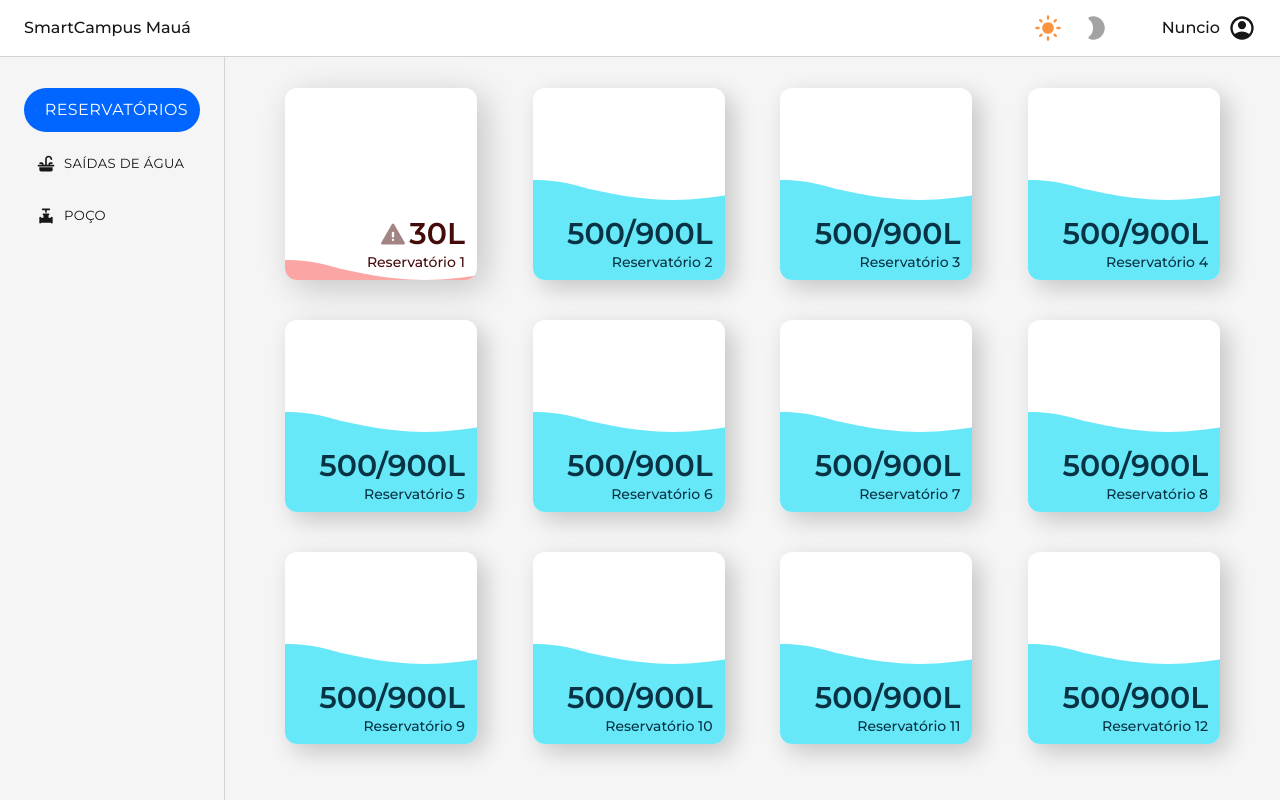
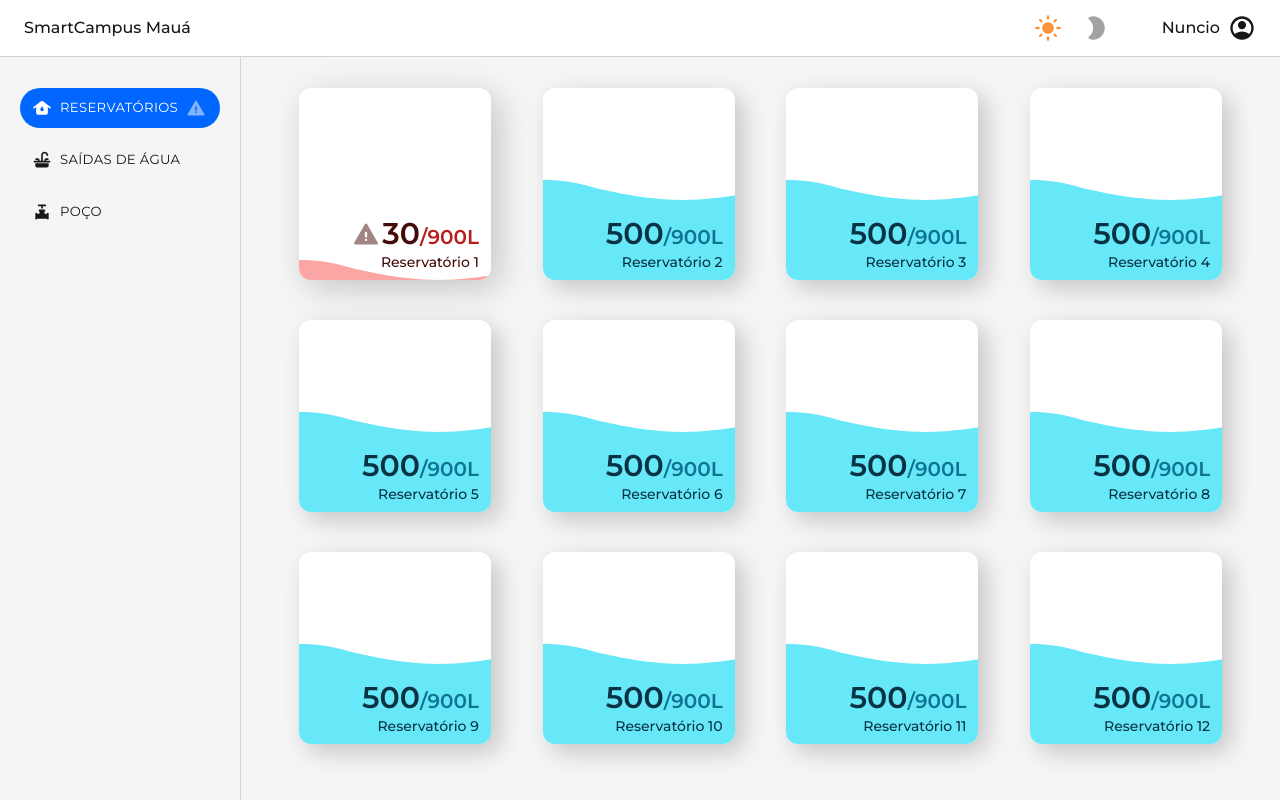
Before and after one commit to Enrico-Saez/SmartCampus, a SvelteKit app: page /reservatorios in a window 1280 px wide. Built offline with nearby package versions, Linux system fonts and the light colour scheme.

Commit message:
Outros ajustes

```diff
--- a/src/routes/(portal)/+layout.svelte
+++ b/src/routes/(portal)/+layout.svelte
@@ -21,7 +21,7 @@
 		<div class="flex space-x-12">
 			<div class="flex space-x-3">
 				<button
-					class="cursor-default rounded-full p-1 transition dark:hover:cursor-pointer dark:hover:bg-neutral-700"
+					class="cursor-default rounded-full p-1 transition duration-150 ease-in dark:hover:cursor-pointer dark:hover:bg-neutral-700"
 					on:click={toggleLightMode}
 				>
 					<svg
@@ -37,7 +37,7 @@
 					>
 				</button>
 				<button
-					class="rounded-full p-1 transition hover:bg-neutral-200 dark:cursor-default dark:hover:cursor-default dark:hover:bg-transparent"
+					class="rounded-full p-1 transition duration-150 ease-in hover:bg-neutral-200 dark:cursor-default dark:hover:cursor-default dark:hover:bg-transparent"
 					on:click={toggleDarkMode}
 				>
 					<svg
@@ -71,10 +71,10 @@
 	</div>
 </nav>
 <div class="flex h-screen divide-x divide-neutral-300 dark:divide-neutral-700">
-	<nav class="fixed top-14 h-full w-56 bg-neutral-100 px-6 py-8 dark:bg-[#121212]">
+	<nav class="fixed top-14 h-full w-60 bg-neutral-100 px-5 py-8 dark:bg-[#121212]">
 		<div class="flex flex-col space-y-3">
 			<a
-				class="a flex items-center space-x-2 text-nowrap rounded-full px-3 py-2.5 tracking-wide transition"
+				class="a flex items-center space-x-2 text-nowrap rounded-full px-3 py-2.5 text-[0.825rem] tracking-wide transition"
 				class:nav-button-pressed={$page.route.id?.match(/reservatorios/g)}
 				class:nav-button-unpressed={!$page.route.id?.match(/reservatorios/g)}
 				href="/reservatorios"
@@ -84,7 +84,18 @@
 						fill="currentColor"
 						d="M7 20q-.825 0-1.412-.587T5 18v-7.15L3 12.4q-.325.25-.737.2t-.663-.4q-.25-.325-.187-.725t.387-.65l8.975-6.9Q11.325 3.5 12 3.5t1.225.425L22.2 10.8q.325.25.388.65t-.188.75q-.25.35-.65.388t-.75-.213l-2-1.525V18q0 .825-.587 1.413T17 20zm5-4q.825 0 1.413-.587T14 14q0-.675-.375-1.437T12 10q-1.25 1.8-1.625 2.563T10 14q0 .825.588 1.413T12 16"
 					/></svg
-				><span>RESERVATÓRIOS</span></a
+				><span>RESERVATÓRIOS</span>
+				<svg
+					class="animate-pulse"
+					xmlns="http://www.w3.org/2000/svg"
+					width="20"
+					height="20"
+					viewBox="0 0 24 24"
+					><path
+						fill="currentColor"
+						d="M2.725 21q-.275 0-.5-.137t-.35-.363q-.125-.225-.137-.488t.137-.512l9.25-16q.15-.25.388-.375T12 3q.25 0 .488.125t.387.375l9.25 16q.15.25.138.513t-.138.487q-.125.225-.35.363t-.5.137zM12 18q.425 0 .713-.288T13 17q0-.425-.288-.712T12 16q-.425 0-.712.288T11 17q0 .425.288.713T12 18m0-3q.425 0 .713-.288T13 14v-3q0-.425-.288-.712T12 10q-.425 0-.712.288T11 11v3q0 .425.288.713T12 15"
+					/></svg
+				></a
 			>
 			<a
 				class="flex items-center space-x-2 text-nowrap rounded-full px-3 py-2.5 text-[0.825rem] tracking-wide transition"
@@ -115,7 +126,7 @@
 			>
 		</div>
 	</nav>
-	<div class="ml-56 w-full overflow-y-auto bg-neutral-100 p-8 pt-[5.5rem] dark:bg-[#121212]">
+	<div class="ml-60 w-full overflow-y-auto bg-neutral-100 p-8 pt-[5.5rem] dark:bg-[#121212]">
 		<div class="h-full">
 			<slot />
 			<div class="h-8"></div>
--- a/src/routes/(portal)/reservatorios/+page.svelte
+++ b/src/routes/(portal)/reservatorios/+page.svelte
@@ -31,7 +31,9 @@
 						d="M2.725 21q-.275 0-.5-.137t-.35-.363q-.125-.225-.137-.488t.137-.512l9.25-16q.15-.25.388-.375T12 3q.25 0 .488.125t.387.375l9.25 16q.15.25.138.513t-.138.487q-.125.225-.35.363t-.5.137zM12 18q.425 0 .713-.288T13 17q0-.425-.288-.712T12 16q-.425 0-.712.288T11 17q0 .425.288.713T12 18m0-3q.425 0 .713-.288T13 14v-3q0-.425-.288-.712T12 10q-.425 0-.712.288T11 11v3q0 .425.288.713T12 15"
 					/></svg
 				>
-				<h1 class="text-3xl font-semibold">30L</h1>
+				<h1 class="text-3xl font-semibold">
+					30<span class="text-xl text-red-700 dark:text-red-300">/900L</span>
+				</h1>
 			</div>
 			<p class="text-sm font-medium">Reservatório 1</p>
 		</div>
@@ -54,7 +56,9 @@
 				class="absolute bottom-1 right-0 hidden h-16 w-40 rounded-l-full bg-black/60 dark:block"
 			></div>
 			<div class="absolute bottom-2 right-3 text-right text-cyan-950 dark:text-cyan-100">
-				<h1 class="text-3xl font-semibold">500/900L</h1>
+				<h1 class="text-3xl font-semibold">
+					500<span class="text-xl text-cyan-700 dark:text-cyan-300">/900L</span>
+				</h1>
 				<p class="text-sm font-medium">Reservatório {i + 2}</p>
 			</div>
 		</div>
--- a/src/routes/(portal)/saidas-de-agua/+page.svelte
+++ b/src/routes/(portal)/saidas-de-agua/+page.svelte
@@ -3,7 +3,7 @@
 
 <div class="grid grid-cols-4 justify-items-center gap-y-10">
 	<div
-		class="animate-fade-in relative flex h-48 w-48 flex-col justify-end overflow-hidden rounded-xl bg-white dark:bg-neutral-800"
+		class="animate-fade-in relative flex h-48 w-48 overflow-hidden rounded-xl bg-white dark:bg-neutral-800"
 		style="box-shadow: 8px 8px 34px rgba(0,0,0,.2)"
 	>
 		<svg xmlns="http://www.w3.org/2000/svg" width="32" height="32" viewBox="0 0 512 512"
@@ -13,32 +13,69 @@
 			/></svg
 		>
 	</div>
-	{#each Array(11) as _, i}
+	{#each Array(9) as _, i}
 		<div
-			class="animate-fade-in relative flex h-48 w-48 flex-col justify-end overflow-hidden rounded-xl bg-white dark:bg-neutral-800 dark:shadow-black"
+			class="animate-fade-in relative h-48 w-48 overflow-hidden rounded-xl bg-white dark:bg-neutral-800 dark:shadow-black"
 			style="box-shadow: 8px 8px 25px rgba(0,0,0,.2)"
 		>
-			<svg xmlns="http://www.w3.org/2000/svg" width="32" height="32" viewBox="0 0 512 512"
+			<svg
+				class="ml-6 mt-4 bg-red-500 text-neutral-900"
+				xmlns="http://www.w3.org/2000/svg"
+				width="60"
+				height="60"
+				viewBox="0 0 512 512"
 				><path
 					fill="currentColor"
 					d="M192 96v12L96 96c-17.7 0-32 14.3-32 32s14.3 32 32 32l96-12l31-3.9l1-.1l1 .1l31 3.9l96 12c17.7 0 32-14.3 32-32s-14.3-32-32-32l-96 12V96c0-17.7-14.3-32-32-32s-32 14.3-32 32M32 256c-17.7 0-32 14.3-32 32v64c0 17.7 14.3 32 32 32h100.1c20.2 29 53.9 48 91.9 48s71.7-19 91.9-48H352c17.7 0 32 14.3 32 32s14.3 32 32 32h64c17.7 0 32-14.3 32-32c0-88.4-71.6-160-160-160h-32l-22.6-22.6c-6-6-14.1-9.4-22.6-9.4H256v-43.8l-32-4l-32 4V224h-18.7c-8.5 0-16.6 3.4-22.6 9.4L128 256z"
 				/></svg
 			>
+			<div class="absolute">
+				<div class="drop"></div>
+			</div>
 		</div>
 	{/each}
 </div>
 
 <style>
-	.water {
-		animation: ripple 2.5s infinite linear;
+	.drop {
+		position: relative;
+		width: 20px;
+		height: 20px;
+		top: -30px;
+		margin: 0 auto;
+		background: #000000;
+		-moz-border-radius: 20px;
+		-webkit-border-radius: 20px;
+		border-radius: 20px;
+		-moz-animation-name: drip;
+		-webkit-animation-name: drip;
+		animation-name: drip;
+		-moz-animation-timing-function: cubic-bezier(1, 0, 0.91, 0.19);
+		-webkit-animation-timing-function: cubic-bezier(1, 0, 0.91, 0.19);
+		animation-timing-function: cubic-bezier(1, 0, 0.91, 0.19);
+		-moz-animation-duration: 2s;
+		-webkit-animation-duration: 2s;
+		animation-duration: 2s;
+		-moz-animation-iteration-count: infinite;
+		-webkit-animation-iteration-count: infinite;
+		animation-iteration-count: infinite;
 	}
 
-	@keyframes ripple {
-		0% {
-			transform: translate3d(0, 0, 0);
-		}
-		100% {
-			transform: translate3d(-148%, 0, 0);
+	.drop:before {
+		content: '';
+		position: absolute;
+		width: 0;
+		height: 0;
+		border-left: 10px solid transparent;
+		border-right: 10px solid transparent;
+		border-bottom: 30px solid rgba(0, 0, 0, 1);
+		top: -22px;
+	}
+
+	@keyframes drip {
+		to {
+			top: 60px;
+			opacity: 0;
 		}
 	}
 
```
